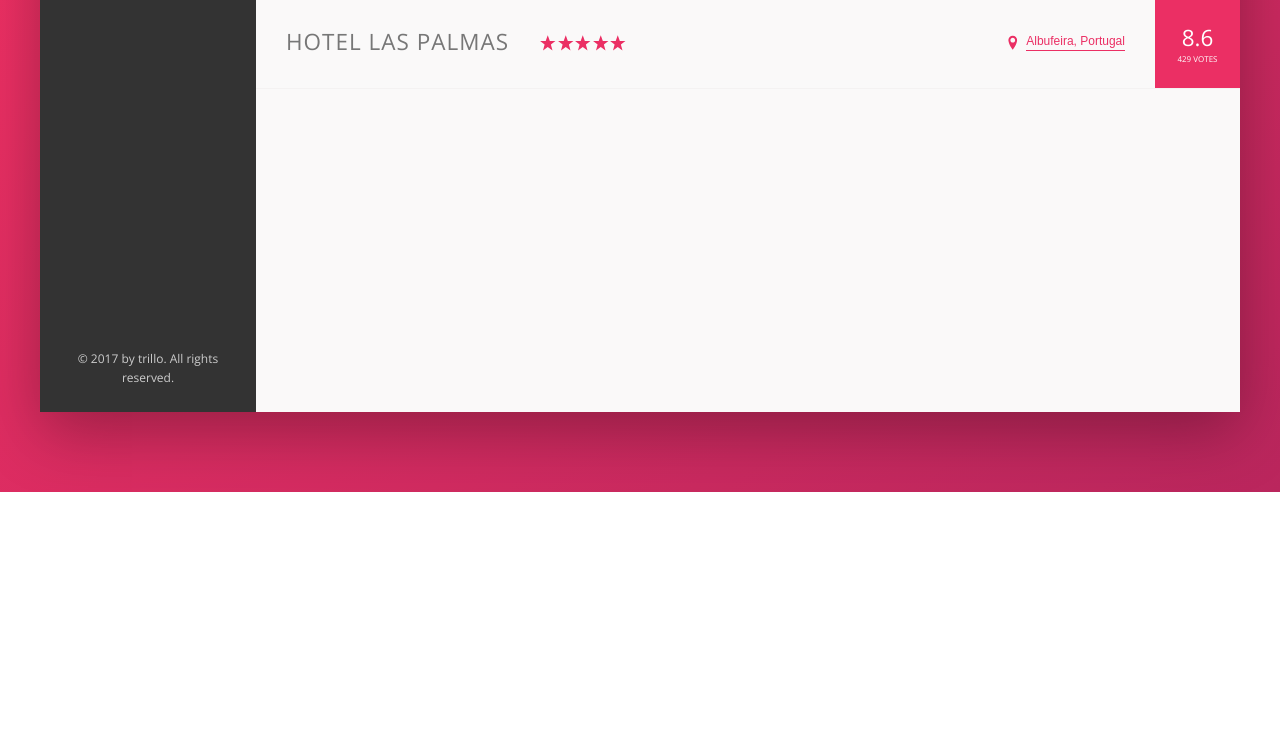
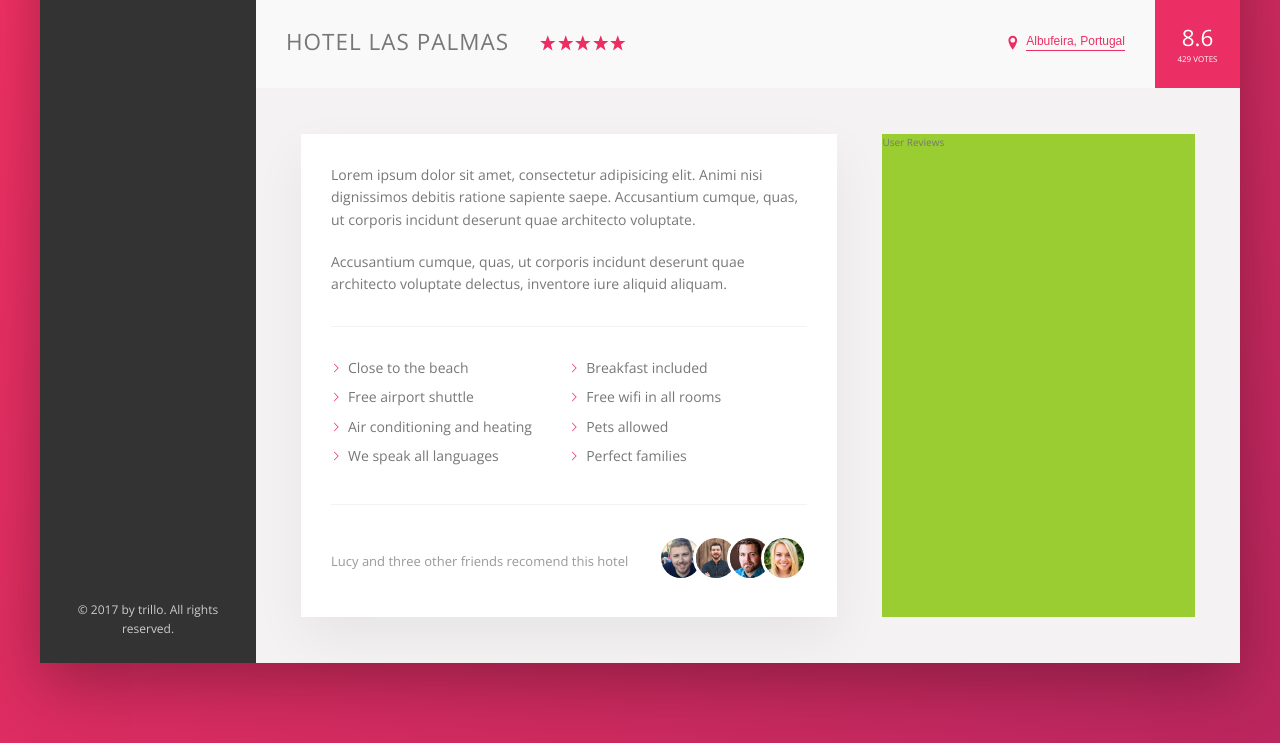
Before and after one commit to tringaprekorogja/trillo-project-1, a plain HTML site: page index.html in a window 1280 px wide. Shown: the part 538-1281 px from the top of the page. Before the commit the page ends 1030 px from the top, so only its background shows below. Drawn offline with nearby package versions, Linux system fonts and the light colour scheme.

Commit message:
Build the description section

```diff
--- a/css/style.css
+++ b/css/style.css
@@ -9,7 +9,9 @@
   --color-grey-dark-1: #333;
   --color-grey-dark-2: #777;
   --color-grey-dark-3: #999;
-  --shadow-dark: 0 2rem 6rem rgba(0,0,0,.3); }
+  --shadow-dark: 0 2rem 6rem rgba(0,0,0,.3);
+  --shadow-light: 0 2rem 5rem rgba(0, 0, 0, .06);
+  --line: 1px solid var(--color-grey-light-2); }
 
 * {
   margin: 0;
@@ -61,7 +63,24 @@
   justify-content: space-between; }
 
 .hotel-view {
-  height: 80rem;
+  flex: 1; }
+
+.details {
+  display: flex;
+  padding: 4.5rem;
+  background-color: var(--color-grey-light-2);
+  border-bottom: var(--line); }
+
+.description {
+  font-size: 1.4rem;
+  background-color: #fff;
+  box-shadow: var(--shadow-light);
+  padding: 3rem;
+  flex: 0 0 60%;
+  margin-right: 4.5rem; }
+
+.user-reviews {
+  background-color: yellowgreen;
   flex: 1; }
 
 .logo {
@@ -195,7 +214,7 @@
 .overview {
   display: flex;
   align-items: center;
-  border-bottom: 1px solid var(--color-grey-light-2); }
+  border-bottom: var(--line); }
   .overview__heading {
     font-size: 2.25rem;
     font-weight: 300;
@@ -259,3 +278,44 @@
   100% {
     transform: scale(1);
     box-shadow: none; } }
+
+.paragraph:not(:last-of-type) {
+  margin-bottom: 2rem; }
+
+.list {
+  margin: 3rem 0;
+  list-style: none;
+  padding: 3rem 0;
+  border-top: var(--line);
+  border-bottom: var(--line);
+  display: flex;
+  flex-wrap: wrap; }
+  .list__item {
+    flex: 0 0 50%;
+    margin-bottom: .7rem; }
+  .list__item::before {
+    content: "";
+    display: inline-block;
+    width: 1rem;
+    height: 1rem;
+    margin-right: .7rem;
+    background-size: cover;
+    background-color: var(--color-primary);
+    -webkit-mask-image: url(../img/chevron-thin-right.svg);
+    -webkit-mask-size: cover; }
+
+.recommend {
+  font-size: 1.3rem;
+  color: var(--color-grey-dark-3);
+  display: flex;
+  align-items: center; }
+  .recommend__count {
+    margin-right: auto; }
+  .recommend__photo {
+    box-sizing: content-box;
+    height: 4rem;
+    width: 4rem;
+    border-radius: 50%;
+    border: 3px solid #fff; }
+    .recommend__photo:not(:last-child) {
+      margin-right: -1.5rem; }
--- a/index.html
+++ b/index.html
@@ -125,6 +125,38 @@
                         <div class="overview__rating-count">429 votes</div>
                     </div>
                 </div>
+                <div class="details">
+                    <div class="description">
+                        <p class="paragraph">
+                            Lorem ipsum dolor sit amet, consectetur adipisicing elit. Animi nisi dignissimos debitis ratione sapiente saepe. Accusantium cumque, quas, ut corporis incidunt deserunt quae architecto voluptate.
+                        </p>
+                        <p class="paragraph">Accusantium cumque, quas, ut corporis incidunt deserunt quae architecto voluptate delectus, inventore iure aliquid aliquam.</p>
+                        <ul class="list">
+                            <li class="list__item">Close to the beach</li>
+                            <li class="list__item">Breakfast included</li>
+                            <li class="list__item">Free airport shuttle</li>
+                            <li class="list__item">Free wifi in all rooms</li>
+                            <li class="list__item">Air conditioning and heating </li>
+                            <li class="list__item">Pets allowed</li>
+                            <li class="list__item">We speak all languages</li>
+                            <li class="list__item">Perfect families</li>
+                        </ul>
+                        <div class="recommend">
+                            <div class="recommend__count">
+                                <p class="paragraph">Lucy and three other friends recomend this hotel</p>
+                            </div>
+                            <div class="recommend__friends">
+                                <img src="img/user-3.jpg" alt="Friend 3" class="recommend__photo">
+                                <img src="img/user-4.jpg" alt="Friend 4" class="recommend__photo">
+                                <img src="img/user-5.jpg" alt="Friend 5" class="recommend__photo">
+                                <img src="img/user-6.jpg" alt="Friend 6" class="recommend__photo">
+                            </div>
+                        </div>
+                    </div>
+                    <div class="user-reviews">
+                        User Reviews
+                    </div>
+                </div>
             </main>
         </div>
 
--- a/sass/_base.scss
+++ b/sass/_base.scss
@@ -14,6 +14,8 @@
     --color-grey-dark-3: #999;
 
     --shadow-dark: 0 2rem 6rem rgba(0,0,0,.3);
+    --shadow-light: 0 2rem 5rem rgba(0, 0, 0, .06);
+    --line: 1px solid var(--color-grey-light-2);
 }
 
 * {
@@ -40,5 +42,4 @@
     background-size: cover;
     background-repeat: no-repeat;
     min-height: 100vh;
-
 }
--- a/sass/_components.scss
+++ b/sass/_components.scss
@@ -186,7 +186,7 @@
 .overview {
     display: flex;
     align-items: center;
-    border-bottom: 1px solid var(--color-grey-light-2);
+    border-bottom:var(--line);
     &__heading {
         font-size: 2.25rem;
         font-weight: 300;
@@ -266,6 +266,71 @@
     }
     100% {
       transform: scale(1);
+      box-shadow: none;
     }
+}
 
+/////////////////////////////////////////////////
+//PARAGRAPH
+
+.paragraph {
+    &:not(:last-of-type) {
+        margin-bottom: 2rem;
+    }
 }
+
+/////////////////////////////////////////////////
+//LIST
+.list {
+  margin: 3rem 0;
+  list-style: none;
+  padding: 3rem 0;
+  border-top: var(--line);
+  border-bottom: var(--line);
+  display: flex;
+  flex-wrap: wrap;
+  &__item {
+      flex: 0 0 50%;
+      margin-bottom: .7rem;
+  }
+  &__item::before {
+      content: "";
+      display: inline-block;
+      width: 1rem;
+      height: 1rem;
+      margin-right: .7rem;
+      //Older browsers
+      //background-image:url(../img/chevron-thin-right.svg);
+      background-size: cover;
+      //Newer browsers-masks
+      background-color: var(--color-primary);
+      -webkit-mask-image: url(../img/chevron-thin-right.svg);
+      -webkit-mask-size: cover;
+  }
+}
+
+/////////////////////////////////////////////////
+//RECOMEND
+
+.recommend {
+    font-size: 1.3rem;
+    color: var(--color-grey-dark-3);
+    display: flex;
+    align-items: center;
+    &__count {
+        margin-right: auto;
+    }
+    &__friends {
+
+    }
+    &__photo {
+        box-sizing: content-box;
+        height: 4rem;
+        width: 4rem;
+        border-radius: 50%;
+        border: 3px solid #fff;
+        &:not(:last-child) {
+            margin-right: -1.5rem;
+        }
+    }
+}
--- a/sass/_layout.scss
+++ b/sass/_layout.scss
@@ -31,6 +31,27 @@
 }
 
 .hotel-view {
-    height: 80rem;
     flex: 1;
 }
+
+.details {
+    display: flex;
+    padding: 4.5rem;
+    background-color: var(--color-grey-light-2);
+    border-bottom: var(--line);
+}
+
+.description {
+    font-size: 1.4rem;
+    background-color: #fff;
+    box-shadow: var(--shadow-light);
+    padding: 3rem;
+    flex: 0 0 60%;
+    margin-right: 4.5rem;
+
+}
+
+.user-reviews {
+    background-color: yellowgreen;
+    flex: 1;
+}
```
